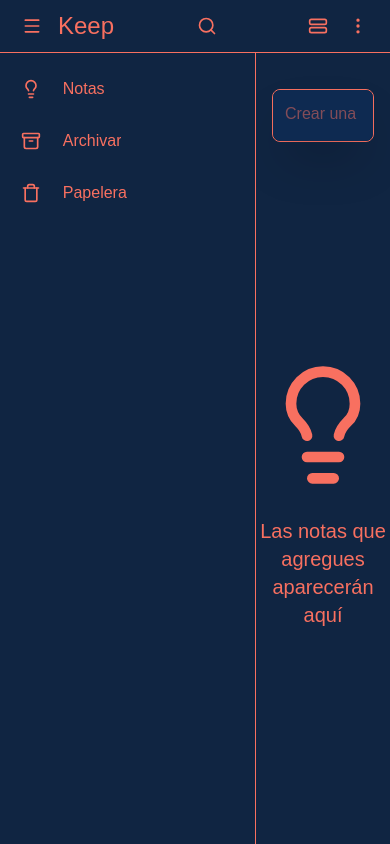
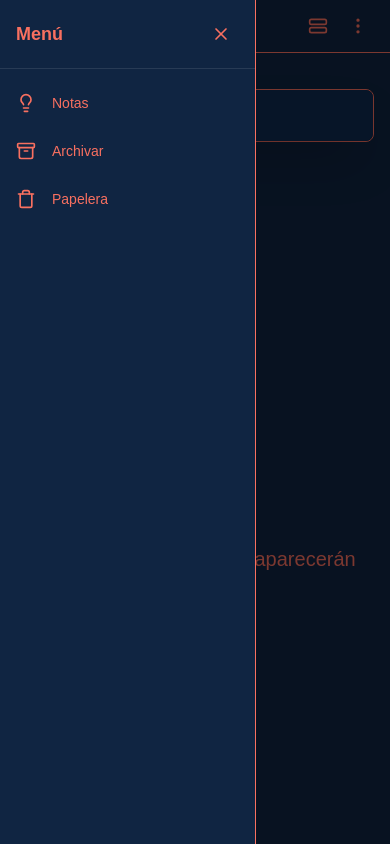
Before and after one commit to DeiNas77/google-keep-clone-frontend, a Next.js app: page / in a window 390 px wide. Both pictures are taken after a click on the button 32 px from the left and 26 px from the top of the page. Built offline with nearby package versions, Linux system fonts and the light colour scheme.

Commit message:
GKCF-05 | feat: split Sidebar into Desktop and Mobile drawer

```diff
--- a/src/components/Layout/ClientLayout.tsx
+++ b/src/components/Layout/ClientLayout.tsx
@@ -1,6 +1,6 @@
 "use client";
 import { AppProvider } from "../context/AppContext";
-import { Sidebar } from "./Sidebar";
+import { SidebarDesktop, SidebarMobile } from "./Sidebar";
 import { Navbar } from "./Navbar";
 import { useAppContext } from "../context/AppContext";
 
@@ -15,7 +15,8 @@
         setHandleGrid={toggleGrid}
       />
       <div className="flex flex-1 overflow-hidden">
-				<Sidebar isOpen={isSidebarOpen} />
+        <SidebarDesktop isOpen={isSidebarOpen} />
+        <SidebarMobile isOpen={isSidebarOpen} onClose={toggleSidebar} />
         <main className="flex-1 overflow-auto p-4">{children}</main>
       </div>
     </section>
--- a/src/components/Layout/Sidebar.tsx
+++ b/src/components/Layout/Sidebar.tsx
@@ -1,33 +1,93 @@
-import { Lightbulb, Archive, Trash } from "lucide-react";
+import { Lightbulb, Archive, Trash, X, LucideIcon } from "lucide-react";
 import { SidebarLink } from "../common/SidebarLink";
 import { SidebarProps } from "../types/NavbarProps";
-import { ROUTES } from "@/src/constant";
+import { SIDEBAR_LINKS } from "@/src/constant";
+import Link from "next/link";
 
-const iconsRender = [
-  { href: ROUTES.HOME, text: "Notas", icon: Lightbulb },
-  { href: ROUTES.ARCHIVE, text: "Archivar", icon: Archive },
-  { href: ROUTES.TRASH, text: "Papelera", icon: Trash },
-];
+const iconMap: Record<string, LucideIcon> = {
+  Lightbulb,
+  Archive,
+  Trash,
+};
 
-export const Sidebar = ({ isOpen }: SidebarProps) => {
+// Desktop Sidebar
+export const SidebarDesktop = ({ isOpen }: SidebarProps) => {
   return (
     <aside
       className={`
-				 transition-all duration-200 border-r
+        transition-all duration-200 border-r hidden md:block
         ${isOpen ? "w-64 overflow-auto" : "w-17 pl-1.5 overflow-hidden"}
       `}
     >
       <nav className="flex flex-col py-3 gap-1">
-        {iconsRender.map((items, index) => (
+        {SIDEBAR_LINKS.map((items, index) => {
+          const icons = items.icon;
+          const iconsRender = iconMap[icons];
+          return (
             <SidebarLink
               key={`sidebar-link-${index}`}
               href={items.href}
               text={items.text}
-            icon={items.icon}
+              icon={iconsRender}
               collapsed={!isOpen}
             />
-        ))}
+          );
+        })}
       </nav>
     </aside>
   );
 };
+
+// Mobile Sidebar (Drawer)
+export const SidebarMobile = ({
+  isOpen,
+  onClose,
+}: SidebarProps & { onClose: () => void }) => {
+  return (
+    <>
+      {/* Overlay */}
+      <div
+        className={`fixed inset-0 bg-black/50 z-40 md:hidden transition-opacity duration-200 ${
+          isOpen ? "opacity-100" : "opacity-0 pointer-events-none"
+        }`}
+        onClick={onClose}
+      />
+
+      {/* Drawer */}
+      <aside
+        className={`fixed left-0 top-0 bottom-0 w-64 bg-(--primary-color) border-r z-50 md:hidden overflow-auto transition-transform duration-250 ease-out ${
+          isOpen ? "translate-x-0" : "-translate-x-full"
+        }`}
+      >
+        {/* Header */}
+        <div className="flex items-center justify-between px-4 py-4 border-b border-white/10">
+          <h2 className="text-lg font-semibold">Menú</h2>
+          <button
+            onClick={onClose}
+            className="p-2 hover:bg-white/10 rounded-full transition-colors"
+          >
+            <X className="w-5 h-5" />
+          </button>
+        </div>
+
+        {/* Navigation */}
+        <nav className="flex flex-col py-3 gap-1">
+          {SIDEBAR_LINKS.map((items, index) => {
+            const IconComponent = iconMap[items.icon];
+            return (
+              <Link
+                key={`sidebar-mobile-${index}`}
+                href={items.href}
+                className="flex items-center gap-4 px-4 py-3 hover:bg-white/10 transition-colors"
+                onClick={onClose}
+              >
+                {IconComponent && <IconComponent className="w-5 h-5" />}
+                <span className="text-sm">{items.text}</span>
+              </Link>
+            );
+          })}
+        </nav>
+      </aside>
+    </>
+  );
+};
```
Lines whose indentation alone changed are shown as unchanged.
